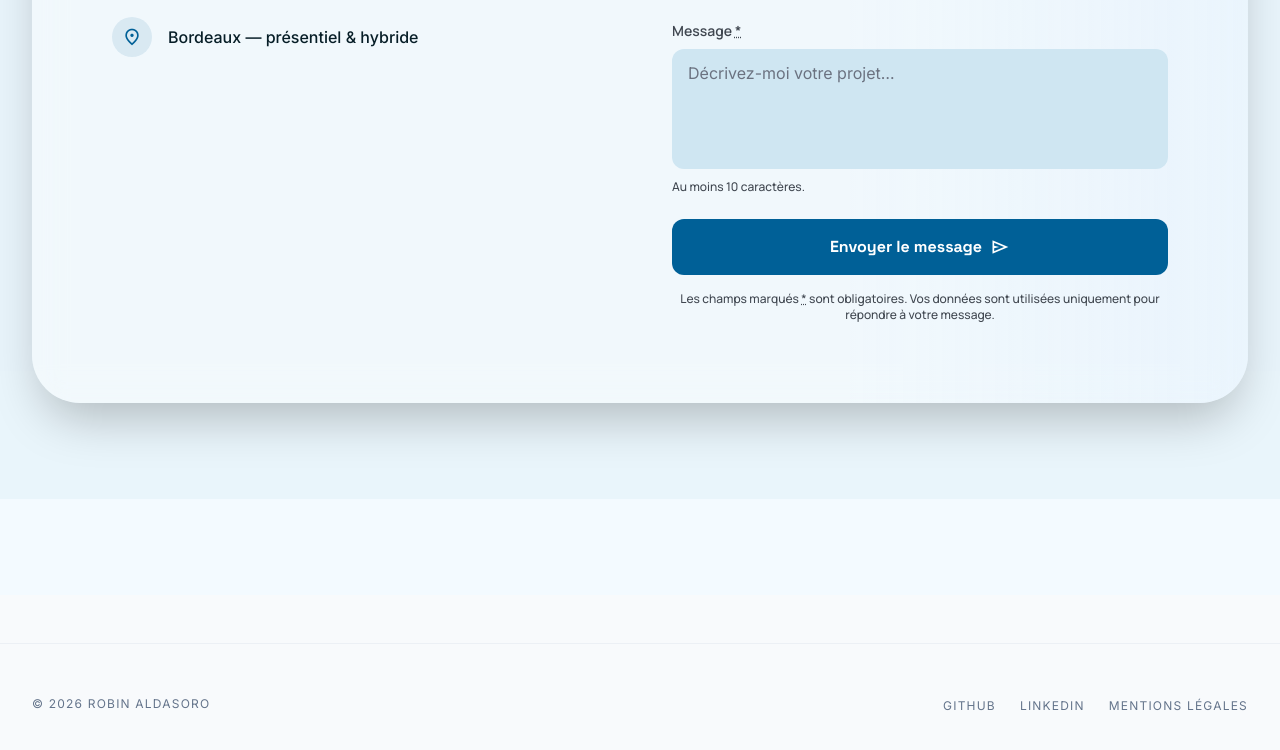
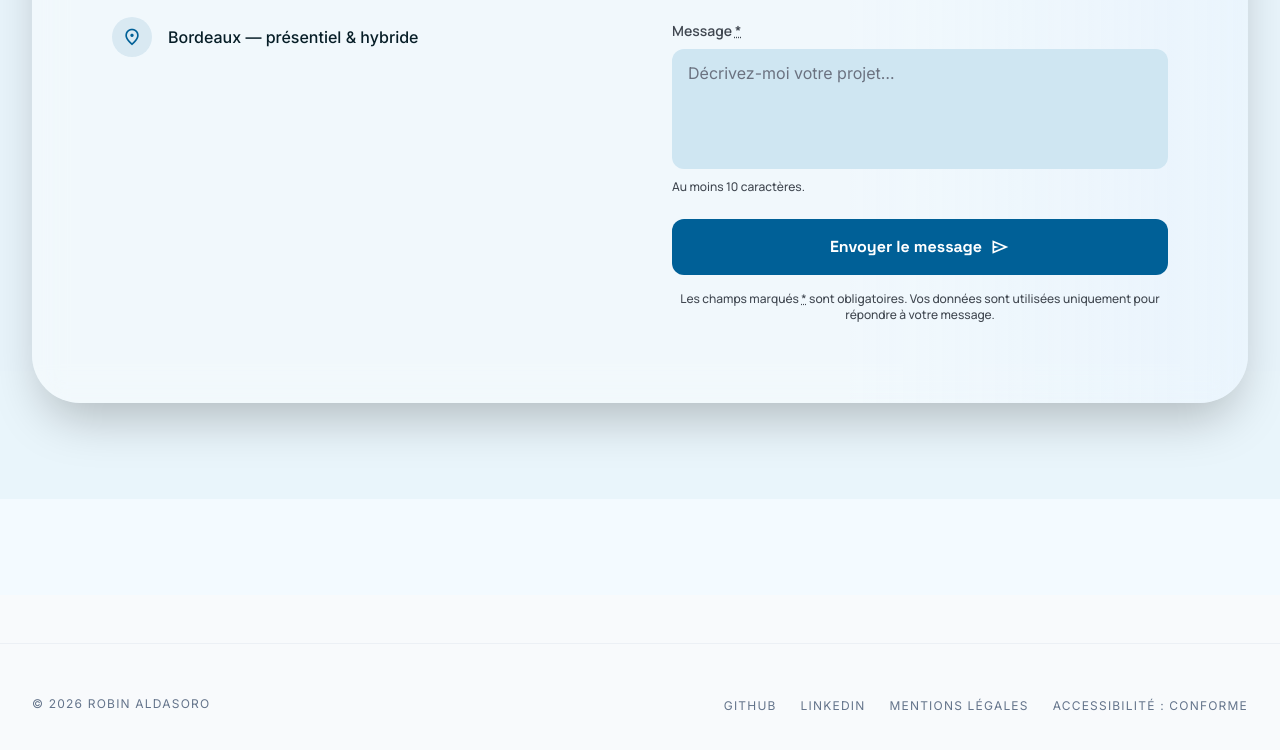
Before and after one commit to robinos33/site-perso, a plain HTML site: page index.html in a window 1280 px wide. Shown: the part 3694-4444 px from the top of the page. Drawn offline with nearby package versions, Linux system fonts and the light colour scheme.

Commit message:
feat(footer): add RGAA accessibility compliance link
Add "Accessibilité : conforme" link in footer pointing to the ARA audit
results, and fix RGAA 11.10.5 by adding a visible format hint ("Au moins
10 caractères.") on the message field linked via aria-describedby.

```diff
--- a/index.html
+++ b/index.html
@@ -701,6 +701,14 @@
               class="font-body text-xs uppercase tracking-widest text-slate-500 hover:text-primary transition-colors"
             >Mentions légales</a>
           </li>
+          <li>
+            <a
+              href="https://ara.numerique.gouv.fr/audits/Sg10ZC7n6MXB92OEfq64_/synthese"
+              class="font-body text-xs uppercase tracking-widest text-slate-500 hover:text-primary transition-colors"
+              rel="noopener noreferrer"
+              target="_blank"
+            >Accessibilité&nbsp;: conforme <span class="sr-only">(nouvel onglet)</span></a>
+          </li>
         </ul>
       </nav>
     </div>
```
